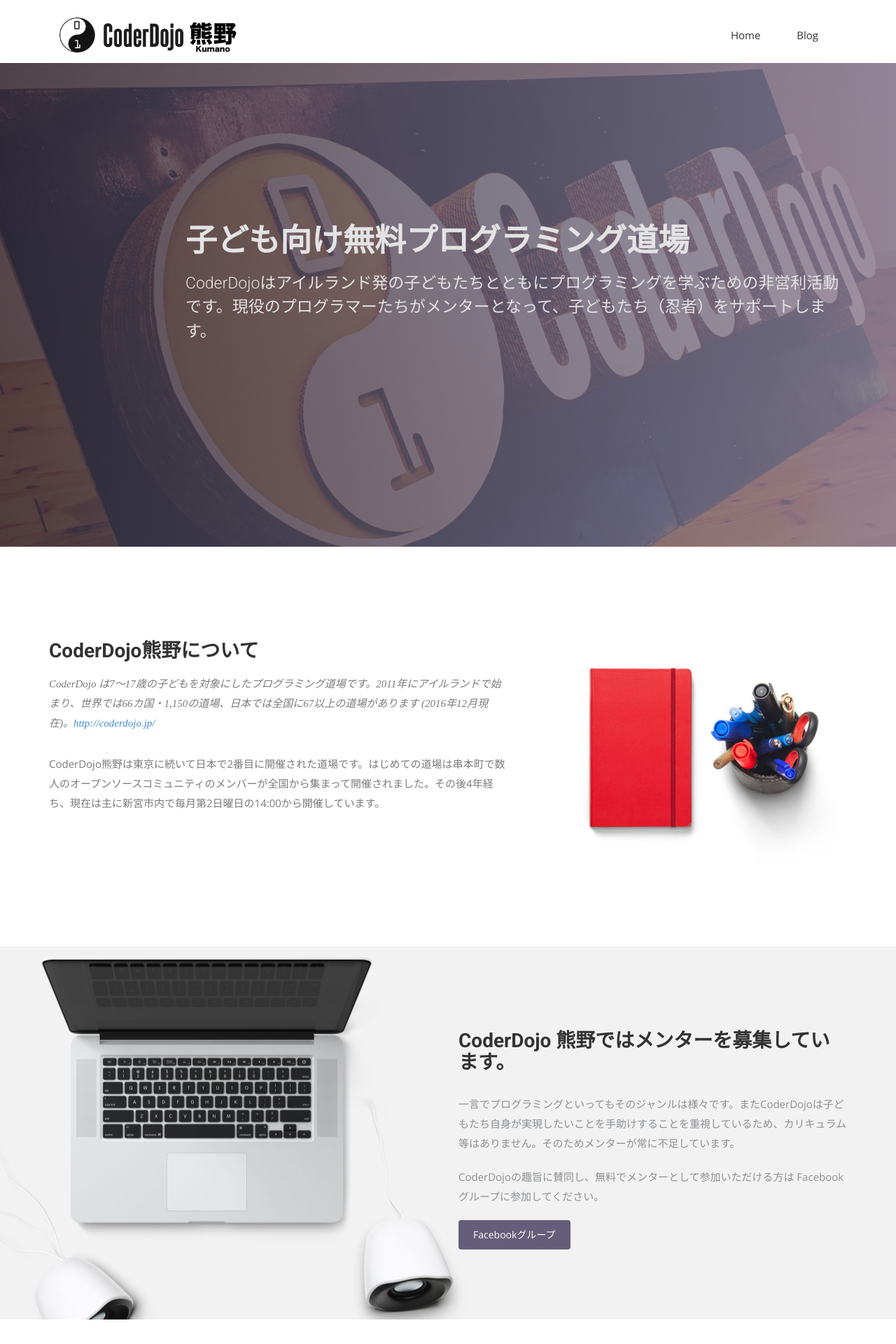
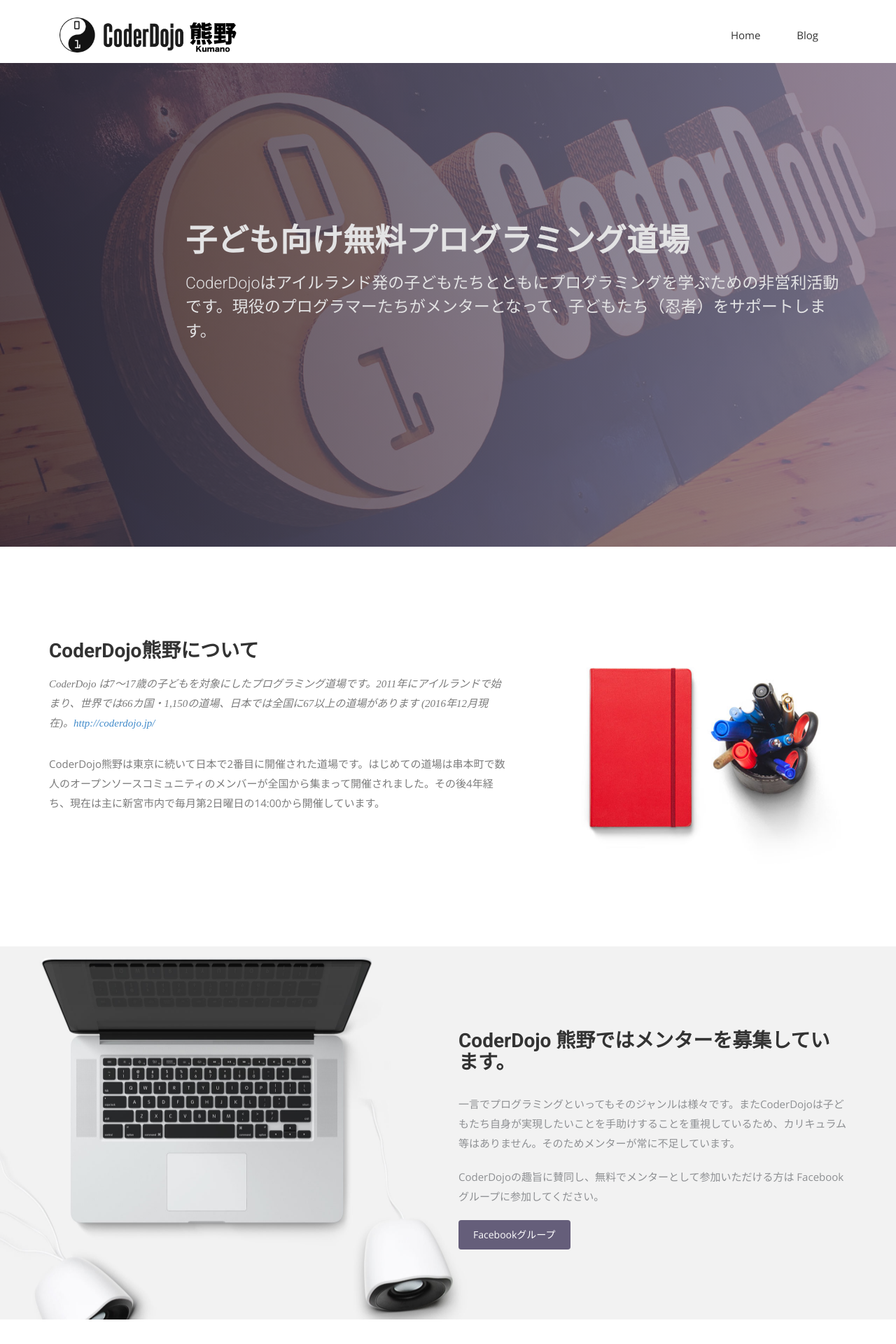
Before and after one commit to coderdojo-kumano/coderdojo-kumano.github.io, a Jekyll site: the page built from index.html, in a window 1280 px wide. Shown: the top 1920 px of the page at 70% size. Built offline with Jekyll 4.4.1, drawn with Linux system fonts in a browser that asks for light colours; nearby versions of some CDN libraries; some web fonts are replaced.

Commit message:
fix header image

```diff
--- a/_config.yml
+++ b/_config.yml
@@ -22,7 +22,7 @@
 # baseurl: "/" # the subpath of your site
 url: "https://coderdojo-kumano.github.io" # the base hostname & protocol for your site
 baseurl: ""
-cover: "/img/slider-bg.jpg"
+cover: "/img/header.jpg"
 logo: "/img/logo.png"
 
 # Build settings
--- a/css/coderdojo-kumano.css
+++ b/css/coderdojo-kumano.css
@@ -22,3 +22,12 @@
 {
   text-transform: none;
 }
+
+#slider
+{
+  background-image: url("../img/header.jpg");
+  background-repeat: no-repeat;
+  background-size: cover;
+  background-position: center center;
+  background-attachment: fixed;
+}
```
Also changed, not shown: img/header.jpg (renamed from img/slider-bg.jpg).
